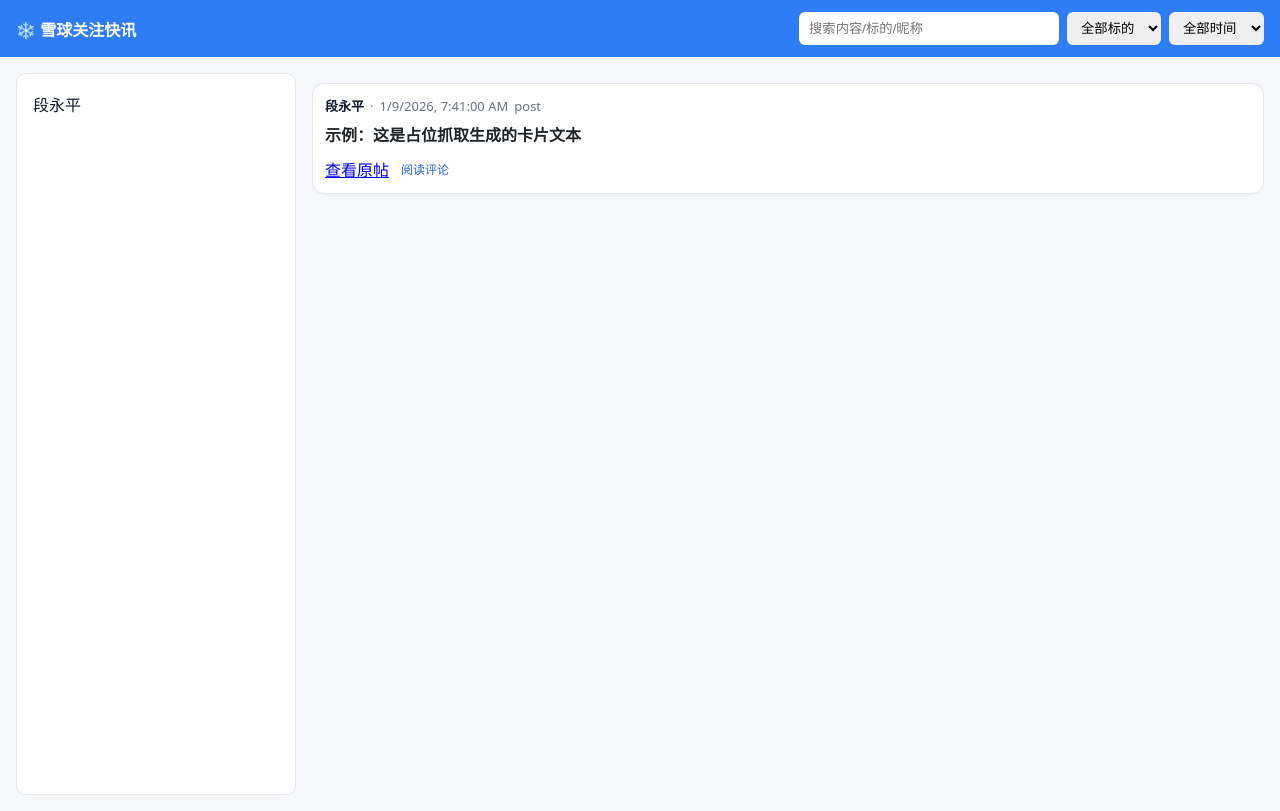
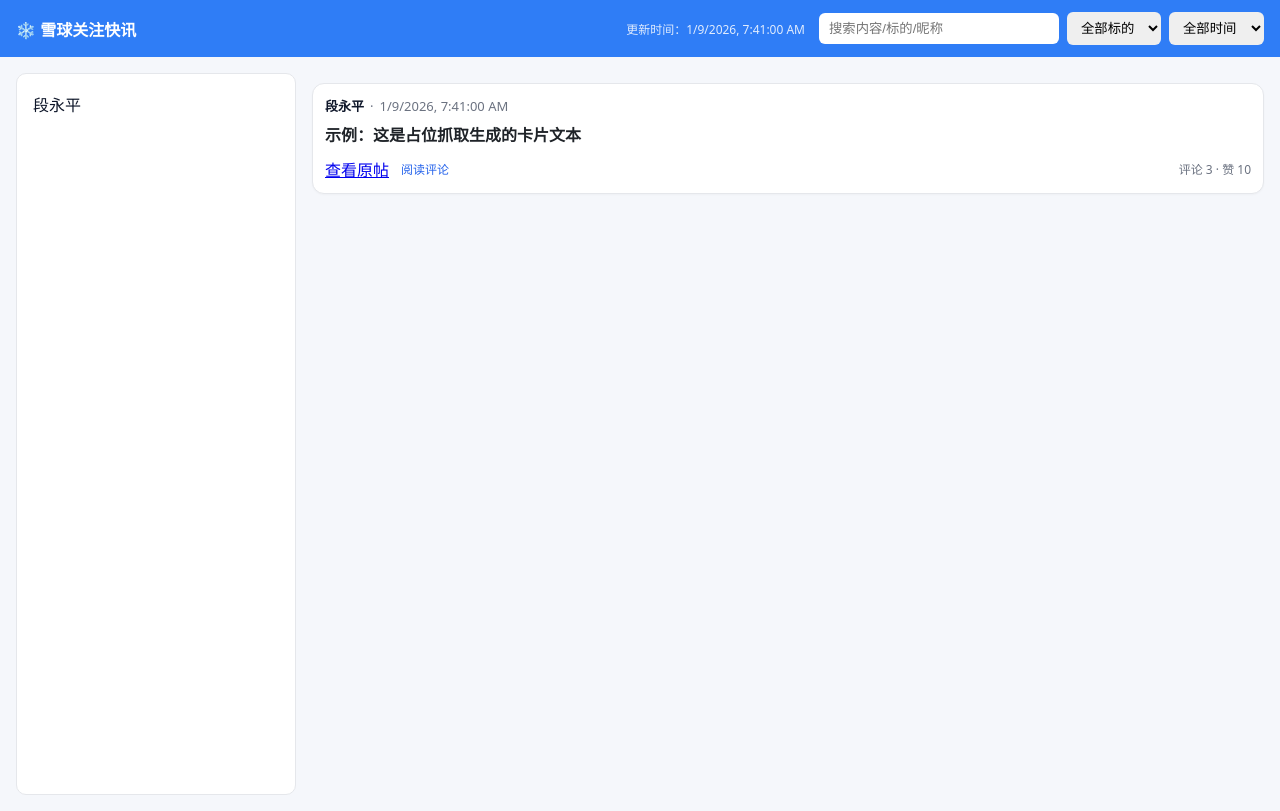
Before and after one commit to JohnWish1590/xueqiu, a website: page index.html in a window 1280 px wide. Drawn offline with Linux system fonts and the light colour scheme.

Commit message:
Add files via upload

```diff
--- a/app.js
+++ b/app.js
@@ -1,29 +1,41 @@
-// 增强前端：
-// - 左侧与时间线统一显示“雪球昵称”（从数据中的 user_name 推断；若缺失，用 id 占位）
-// - 文本里解析图片链接，显示“图片(n)”并浮窗预览
-// - 阅读评论按钮直链到雪球原帖（item.url）
+// 修正昵称、更新时间、图片按钮文字与类型显示；加入评论/点赞数展示（若有）。
 
 (async function(){
   const $ = sel => document.querySelector(sel);
-  const data = await (await fetch('./data/index.json')).json();
+  const dataResp = await fetch('./data/index.json');
+  const data = await dataResp.json();
   const byUser = data.byUser||{}; const byTicker = data.byTicker||{}; const timeline = data.timeline||[];
 
-  // 建立 id->昵称 映射（优先按用户聚合中的首条，再回退到时间线中的匹配项）
+  // 更新时间：用时间线最大 created_at；若拿不到，用当前时间
+  const latest = timeline.reduce((max, i)=>{
+    const t = new Date(i.created_at).getTime();
+    return isNaN(t)? max : Math.max(max, t);
+  }, 0);
+  const last = latest? new Date(latest) : new Date();
+  $('#lastUpdate').textContent = `更新时间：${last.toLocaleString()}`;
+
+  // id -> 昵称 映射
   const idName = new Map();
   Object.keys(byUser).forEach(id => {
     const arr = byUser[id];
-    const nm = (arr && arr[0] && arr[0].user_name) ? arr[0].user_name : String(id);
-    idName.set(Number(id), nm);
+    const nm = (arr && arr[0] && arr[0].user_name) ? arr[0].user_name : null;
+    if(nm) idName.set(Number(id), nm);
   });
   timeline.forEach(it => {
     if(it.user_id && it.user_name && !idName.has(it.user_id)) idName.set(it.user_id, it.user_name);
   });
+  const ensureName = (uid, fallbackTitle='用户') => {
+    const nm = idName.get(uid);
+    if(nm && nm.trim()) return nm;
+    return `${fallbackTitle}${uid}`; // 永不显示 undefined
+  };
 
-  // 侧栏用户（显示昵称并链接到雪球主页）
+  // 侧栏用户（昵称 + 主页链接）
   const userList = $('#userList');
   const userTpl = document.getElementById('userItemTpl');
-  const users = Object.keys(byUser).map(id => ({ id: Number(id), name: idName.get(Number(id)) || String(id) }))
+  const users = Object.keys(byUser).map(id => ({ id: Number(id), name: ensureName(Number(id)) }))
                               .sort((a,b)=> (a.name||'').localeCompare(b.name||''));
+  userList.innerHTML = '';
   users.forEach(u => {
     const node = userTpl.content.cloneNode(true);
     const a = node.querySelector('.nick');
@@ -37,26 +49,24 @@
   const tickers = Object.keys(byTicker).sort();
   tickerSelect.innerHTML = '<option value="all">全部标的</option>' + tickers.map(t=>`<option value="${t}">${t}</option>`).join('');
 
-  // 读/未读存储（Gmail风格）
+  // 读/未读存储
   const storeKey = 'xq_read_hashes';
-  const getRead = () => new Set(JSON.parse(localStorage.getItem(storeKey)||'[]'));
+  const getRead = ()=> new Set(JSON.parse(localStorage.getItem(storeKey)||'[]'));
   const setRead = s => localStorage.setItem(storeKey, JSON.stringify(Array.from(s)));
 
-  // 文本中的图片链接解析（支持 xqimg.imedao.com 与常见 jpg/png/jpeg，含 !thumb 后缀）
+  // 提取图片链接（显示“图片”两个字，点开浮窗）
   function extractImages(text){
     if(!text) return [];
     const urls = [];
-    const re = /(https?:\/\/[\w.-]+\/(?:[\w\/-]+)\.(?:jpg|jpeg|png)(?:![\w.]+)?)/gi;
+    const re = /(https?:\/\/[^\s"']+\.(?:jpg|jpeg|png)(?:![\w.]+)?)/gi;
     let m; while((m = re.exec(text))){ urls.push(m[1]); }
-    // 去重
     return Array.from(new Set(urls));
   }
 
-  // 图片浮窗
   const lightbox = $('#lightbox');
   const lightboxContent = $('#lightboxContent');
   $('#lightboxClose').addEventListener('click', ()=>{ lightbox.classList.remove('active'); lightboxContent.innerHTML=''; });
-  lightbox.addEventListener('click', (e)=>{ if(e.target===lightbox) { lightbox.classList.remove('active'); lightboxContent.innerHTML=''; } });
+  lightbox.addEventListener('click', (e)=>{ if(e.target===lightbox){ lightbox.classList.remove('active'); lightboxContent.innerHTML=''; } });
   function openLightbox(imgs){
     lightboxContent.innerHTML = imgs.map(u=>`<img src="${u}" alt="image"/>`).join('');
     lightbox.classList.add('active');
@@ -80,33 +90,40 @@
     const list = (userId? (byUser[userId]||[]) : timeline)
       .filter(i => (tSel==='all' || (i.tickers||[]).includes(tSel)))
       .filter(i => inRange(i))
-      .filter(i => !kw || ((i.text||'').toLowerCase().includes(kw) || (i.title||'').toLowerCase().includes(kw) || (i.user_name||'').toLowerCase().includes(kw)) )
+      .filter(i => !kw || ((i.text||'').toLowerCase().includes(kw) || (i.title||'').toLowerCase().includes(kw) || ensureName(i.user_id).toLowerCase().includes(kw)))
       .sort((a,b)=> new Date(b.created_at)-new Date(a.created_at));
 
-    const tl = $('#timeline'); tl.innerHTML = '';
+    const tl = $('#timeline'); tl.innerHTML='';
     const tpl = document.getElementById('cardTpl');
     const read = getRead();
     list.forEach(item => {
       const node = tpl.content.cloneNode(true);
       const art = node.querySelector('.card');
       const nick = node.querySelector('.nick');
-      const name = item.user_name || idName.get(item.user_id) || String(item.user_id);
-      nick.textContent = name; nick.href = `https://xueqiu.com/u/${item.user_id}`;
+      nick.textContent = ensureName(item.user_id);
+      nick.href = `https://xueqiu.com/u/${item.user_id}`;
       node.querySelector('.time').textContent = new Date(item.created_at).toLocaleString();
-      node.querySelector('.type').textContent = item.type;
+      // 不显示类型（避免看到 0 或不必要文本）
+      // 填充正文（允许包含链接 HTML）
       node.querySelector('.card-body').innerHTML = (item.text||item.title||'');
 
       const origin = node.querySelector('.origin'); origin.href = item.url||`https://xueqiu.com/u/${item.user_id}`;
       const readComments = node.querySelector('.read-comments'); readComments.href = (item.url||`https://xueqiu.com/u/${item.user_id}`);
 
-      // 图片
+      // 图片按钮：固定显示“图片”，点击弹出浮窗
       const imgs = extractImages(item.text||item.title||'');
       const imgBtn = node.querySelector('.img-count');
       if(imgs.length){
         imgBtn.style.display = 'inline-block';
-        imgBtn.textContent = `图片(${imgs.length})`;
+        imgBtn.textContent = '图片';
         imgBtn.addEventListener('click', ()=> openLightbox(imgs));
       }
+
+      // 可选计数（若数据里有）
+      const counts = node.querySelector('.counts');
+      const cc = Number(item.comments_count||0);
+      const lc = Number(item.likes_count||0);
+      if(cc+lc>0){ counts.textContent = `评论 ${cc} · 赞 ${lc}`; }
 
       const isRead = read.has(item.hash);
       art.classList.add(isRead? 'read' : 'unread');
--- a/index.html
+++ b/index.html
@@ -10,6 +10,7 @@
   <header class="topbar">
     <div class="logo">❄️ 雪球关注快讯</div>
     <div class="actions">
+      <span id="lastUpdate" class="muted"></span>
       <input id="kw" class="search" placeholder="搜索内容/标的/昵称" />
       <select id="tickerSelect" class="select"></select>
       <select id="dateSelect" class="select">
@@ -38,13 +39,13 @@
         <a class="nick link" target="_blank"></a>
         <span class="dot">·</span>
         <time class="time"></time>
-        <span class="type"></span>
       </div>
       <div class="card-body"></div>
       <div class="card-foot">
         <a class="origin" target="_blank">查看原帖</a>
         <a class="read-comments" target="_blank">阅读评论</a>
-        <span class="img-count" style="display:none"></span>
+        <span class="img-count" style="display:none">图片</span>
+        <span class="counts" style="margin-left:auto"></span>
       </div>
     </article>
   </template>
--- a/style.css
+++ b/style.css
@@ -1,10 +1,10 @@
-/* 追加样式：图片计数按钮与浮窗图库，阅读评论按钮，昵称展示优化 */
 .xq-theme{ --primary:#2f7df6; --bg:#f5f7fb; --card:#fff; --text:#1f2328; --muted:#6b7280; --border:#e5e7eb; }
 body{ font-family: system-ui,-apple-system,Segoe UI,Roboto,Arial; margin:0; background:var(--bg); color:var(--text); }
 .topbar{ display:flex; justify-content:space-between; align-items:center; padding:12px 16px; background:var(--primary); color:#fff; position:sticky; top:0; }
 .topbar .logo{ font-weight:700; }
-.topbar .actions{ display:flex; gap:8px; }
-.search{ padding:8px 10px; border-radius:6px; border:none; width:240px; }
+.topbar .actions{ display:flex; gap:8px; align-items:center; }
+.muted{ opacity:.85; font-size:12px; margin-right:6px; }
+.search{ padding:8px 10px; border-radius:6px; border:none; width:220px; }
 .select{ padding:8px 10px; border-radius:6px; border:none; }
 .layout{ display:grid; grid-template-columns:280px 1fr; gap:16px; padding:16px; }
 .sidebar{ background:var(--card); border:1px solid var(--border); border-radius:10px; padding:10px; height:calc(100vh - 100px); overflow:auto; }
@@ -20,13 +20,12 @@ body{ font-family: system-ui,-apple-system,Segoe UI,Roboto,Arial; margin:0; back
 .link{ color:#2563eb; text-decoration:none; }
 .card.unread .card-head .nick, .card.unread .card-body{ font-weight:700; }
 .card.read .card-head .nick, .card.read .card-body{ font-weight:400; }
-/* 图片计数按钮 */
 .img-count{ display:inline-block; padding:4px 8px; border:1px solid var(--border); border-radius:6px; background:#fff; color:#374151; font-size:12px; cursor:pointer; }
 .img-count:hover{ background:#f3f4f6; }
-/* 浮窗图库 */
 .lightbox{ position:fixed; inset:0; background:rgba(0,0,0,.6); display:none; align-items:center; justify-content:center; z-index:9999; }
 .lightbox.active{ display:flex; }
 .lightbox-content{ max-width:90vw; max-height:90vh; background:#000; padding:8px; border-radius:8px; }
 .lightbox-content img{ max-width:88vw; max-height:86vh; display:block; margin:6px auto; }
 .lightbox-close{ position:absolute; top:16px; right:16px; background:#fff; border:1px solid var(--border); border-radius:6px; padding:6px 10px; cursor:pointer; }
 .read-comments{ font-size:12px; color:#2563eb; text-decoration:none; }
+.counts{ font-size:12px; color:var(--muted); }
```
